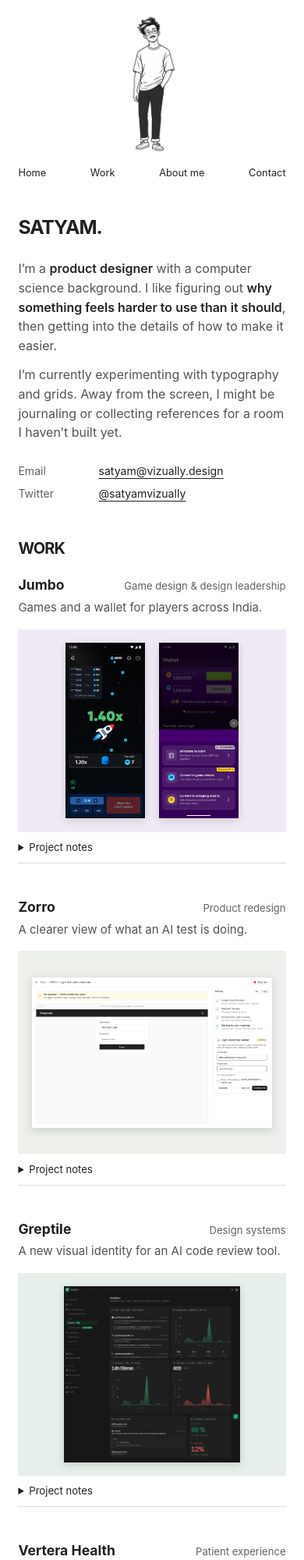
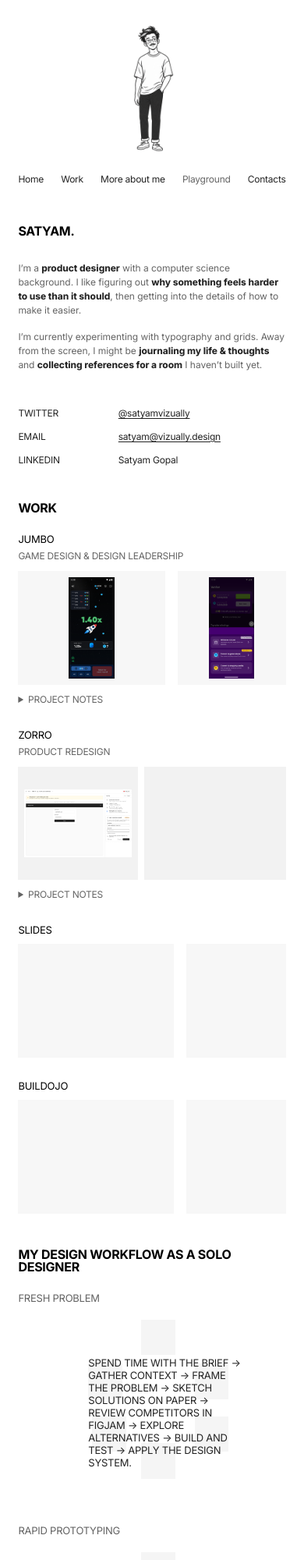
Before and after one commit to tilltonystark/iamsatyam, a plain HTML site: page index.html in a window 390 px wide. Shown: the top 2000 px of the page at 78% size. Drawn offline with Linux system fonts and the light colour scheme.

Commit message:
Match homepage type and image slots to Figma

```diff
--- a/index.html
+++ b/index.html
@@ -16,19 +16,24 @@
       <nav aria-label="Portfolio navigation">
         <a href="#home">Home</a>
         <a href="#work">Work</a>
-        <a href="#about">About me</a>
-        <a href="#contact">Contact</a>
+        <a href="#about">More about me</a>
+        <span aria-disabled="true">Playground</span>
+        <a href="#contact">Contacts</a>
       </nav>
       <div class="column">
         <section id="home">
           <h1>Satyam.</h1>
-          <p>I’m a <strong>product designer</strong> with a computer science background. I like figuring out <strong>why something feels harder to use than it should</strong>, then getting into the details of how to make it easier.</p>
-          <p>I’m currently experimenting with typography and grids. Away from the screen, I might be journaling or collecting references for a room I haven’t built yet.</p>
+          <div class="intro">
+            <p>I’m a <strong>product designer</strong> with a computer science background. I like figuring out <strong>why something feels harder to use than it should</strong>, then getting into the details of how to make it easier.</p>
+            <p>I’m currently experimenting with typography and grids. Away from the screen, I might be <strong>journaling my life &amp; thoughts</strong> and <strong>collecting references for a room</strong> I haven’t built yet.</p>
+          </div>
           <dl>
+            <dt>Twitter</dt>
+            <dd><a href="https://x.com/satyamvizually">@satyamvizually</a></dd>
             <dt>Email</dt>
             <dd><a href="mailto:satyam@vizually.design">satyam@vizually.design</a></dd>
-            <dt>Twitter</dt>
-            <dd><a href="https://x.com/satyamvizually">@satyamvizually</a></dd>
+            <dt>LinkedIn</dt>
+            <dd>Satyam Gopal</dd>
           </dl>
         </section>
         <section id="work">
@@ -36,15 +41,15 @@
           <article>
             <header>
               <h3>Jumbo</h3>
-              <span>Game design & design leadership</span>
+              <span>Game design &amp; design leadership</span>
             </header>
-            <p>Games and a wallet for players across India.</p>
-            <figure class="jumbo">
-              <img src="assets/work/jumbo.png" alt="Jumbo product interface" loading="lazy">
-              <img src="assets/work/wallet.png" alt="Jumbo wallet withdrawal choices" loading="lazy">
+            <figure class="image-pair jumbo">
+              <div class="image-slot"><img src="assets/work/jumbo.png" alt="Jumbo product interface" loading="lazy"></div>
+              <div class="image-slot"><img src="assets/work/wallet.png" alt="Jumbo wallet withdrawal choices" loading="lazy"></div>
             </figure>
             <details>
               <summary>Project notes</summary>
+              <p>Games and a wallet for players across India.</p>
               <p>I designed Aviator from scratch and owned flows for Ludo, cricket and Plinko. Players often missed games in the Games tab, so I explored homepage layouts that put four or five priority games within reach. For Aviator, I focused on large controls and fewer taps during fast rounds.</p>
               <p>I managed two designers on the wallet. Together we worked through how to explain cash, tokens and shopping credits, and how to show what happens while a withdrawal is under review.</p>
             </details>
@@ -54,16 +59,88 @@
               <h3>Zorro</h3>
               <span>Product redesign</span>
             </header>
-            <p>A clearer view of what an AI test is doing.</p>
-            <figure class="zorro">
-              <img src="assets/work/zorro.png" alt="Zorro product interface" loading="lazy">
+            <figure class="image-pair zorro">
+              <div class="image-slot"><img src="assets/work/zorro.png" alt="Zorro product interface" loading="lazy"></div>
+              <div class="image-slot" aria-hidden="true"></div>
             </figure>
             <details>
               <summary>Project notes</summary>
+              <p>A clearer view of what an AI test is doing.</p>
               <p>I mapped the fields across tests, bugs and reports, then sketched which information belonged in a table and which needed a detail view. With an investor meeting approaching, I used Claude to explore high-fidelity versions of the selected layouts.</p>
               <p>One revised screen handles a run blocked at sign-in. It says why the agent paused and gives the tester a choice to continue with credentials, skip the step or stop the run.</p>
             </details>
           </article>
+          <article>
+            <h3>Slides</h3>
+            <figure class="image-pair future">
+              <div class="image-slot" aria-hidden="true"></div>
+              <div class="image-slot" aria-hidden="true"></div>
+            </figure>
+          </article>
+          <article>
+            <h3>Buildojo</h3>
+            <figure class="image-pair future">
+              <div class="image-slot" aria-hidden="true"></div>
+              <div class="image-slot" aria-hidden="true"></div>
+            </figure>
+          </article>
+        </section>
+        <section id="about">
+          <h2>My design workflow as a solo designer</h2>
+          <div class="workflow">
+            <h3>Fresh problem</h3>
+            <div class="workflow-panel">
+              <div class="workflow-images" aria-hidden="true"><span></span><span></span><span></span><span></span><span></span><span></span></div>
+              <p>Spend time with the brief → Gather context → Frame the problem → Sketch solutions on paper → Review competitors in FigJam → Explore alternatives → Build and test → Apply the design system.</p>
+            </div>
+          </div>
+          <div class="workflow">
+            <h3>Rapid prototyping</h3>
+            <div class="workflow-panel">
+              <div class="workflow-images" aria-hidden="true"><span></span><span></span><span></span><span></span><span></span><span></span></div>
+              <p>Understand the problem → Sketch a solution → Build a rough prototype with Claude → Try it and iterate → Choose a direction → Apply the design system or brand kit.</p>
+            </div>
+          </div>
+        </section>
+        <section>
+          <h2>Other than design</h2>
+          <div class="card-row hobbies" tabindex="0" aria-label="Interests">
+            <figure><figcaption>Calisthenics</figcaption><div class="image-slot" aria-hidden="true"></div></figure>
+            <figure><figcaption>Journaling</figcaption><div class="image-slot" aria-hidden="true"></div></figure>
+            <figure><figcaption>Badminton &amp; running</figcaption><div class="image-slot" aria-hidden="true"></div></figure>
+          </div>
+        </section>
+        <section>
+          <h2>Some nice words</h2>
+          <div class="testimonials">
+            <p>Founder of Zorro (YC)</p>
+            <div class="card-row quotes" tabindex="0" aria-label="Testimonials">
+              <blockquote>Experience was good. Easy to collaborate with and quick communication. Good variety of explorations as well.</blockquote>
+              <div class="empty-quote" aria-hidden="true"></div>
+            </div>
+          </div>
+        </section>
+        <section class="teaching">
+          <h2>I love sharing whatever I’ve learnt</h2>
+          <figure>
+            <figcaption>Design system workshop at GrowthJockey, 2024</figcaption>
+            <div class="image-slot" aria-hidden="true"></div>
+          </figure>
+          <figure>
+            <figcaption>Design sessions at Crater Club, 2023</figcaption>
+            <div class="image-slot" aria-hidden="true"></div>
+          </figure>
+          <figure>
+            <figcaption>Started a design club at NIT Jalandhar</figcaption>
+            <div class="teaching-grid" aria-hidden="true">
+              <div class="image-slot"></div>
+              <div class="image-slot"></div>
+              <div class="image-slot"></div>
+            </div>
+          </figure>
+        </section>
+        <section class="more-work">
+          <h2>More work</h2>
           <article>
             <header>
               <h3>Greptile</h3>
@@ -107,32 +184,6 @@
             </details>
           </article>
         </section>
-        <section id="about">
-          <h2>My design workflow</h2>
-          <h3>A fresh problem</h3>
-          <p>I start with the brief and sketch what someone came to do. Once the flow makes sense on paper, I explore layouts in Figma and work through the details with the team.</p>
-          <h3>Rapid prototyping</h3>
-          <p>I use a rough sketch to guide a prototype, try the interaction, and revise it before applying the design system.</p>
-        </section>
-        <section>
-          <h2>Other than design</h2>
-          <dl>
-            <dt>Calisthenics</dt>
-            <dd>Pull-ups and timed challenges.</dd>
-            <dt>Journaling</dt>
-            <dd>Small things I’d otherwise forget.</dd>
-            <dt>Badminton</dt>
-            <dd>A college favourite I’d like to return to.</dd>
-          </dl>
-        </section>
-        <section>
-          <h2>Sharing what I’ve learnt</h2>
-          <ul>
-            <li>Design systems workshop at GrowthJockey <small>2024</small></li>
-            <li>Design sessions at Crater Club <small>2023</small></li>
-            <li>Started a design community at NIT Jalandhar</li>
-          </ul>
-        </section>
         <footer id="contact">
           <h2>Get in touch</h2>
           <a href="mailto:satyam@vizually.design">satyam@vizually.design</a>
--- a/styles.css
+++ b/styles.css
@@ -1,222 +1,213 @@
-* {
-  box-sizing: border-box;
+@font-face {
+  font-family: Inter;
+  src: url("assets/inter-variable.woff2") format("woff2");
+  font-style: normal;
+  font-weight: 100 900;
+  font-display: swap;
 }
+
+* { box-sizing: border-box; }
+
 html {
-  color: #20201f;
-  background: white;
-  font: 16px/1.55 Inter,-apple-system,BlinkMacSystemFont,"Helvetica Neue",Arial,sans-serif;
+  color: #232323;
+  background: #fff;
+  font: 13px/16px Inter, -apple-system, BlinkMacSystemFont, "Helvetica Neue", sans-serif;
+  letter-spacing: -.24px;
 }
+
 body {
   margin: 0;
   display: grid;
-  grid-template-columns: 41.5% 1fr;
+  grid-template-columns: 41.5% minmax(0, 1fr);
   height: 100dvh;
   overflow: hidden;
 }
+
 aside {
   display: grid;
-  place-items: center;
+  justify-items: center;
+  align-content: start;
+  padding-top: min(102px, 16dvh);
 }
+
 aside img {
-  width: min(70%,340px);
+  display: block;
+  width: min(291px, 84%);
   max-height: 72dvh;
   object-fit: contain;
 }
+
 main {
   overflow-y: auto;
-  min-width: 0;
-  padding: 0 clamp(20px,4.7vw,84px) 0 1.55vw;
-  scroll-padding: 1rem;
+  padding-inline: 1.5625vw 4.6875vw;
+  scroll-padding-top: 12px;
 }
-.column,nav {
-  max-width: 740px;
-}
+
+.column, nav { width: 100%; max-width: 535px; }
+
 nav {
   display: flex;
+  align-items: center;
   justify-content: space-between;
-  padding: 23px 0;
-  font-size: .8rem;
+  gap: 8px;
+  height: 44px;
+  font-size: 10px;
 }
-a {
-  color: inherit;
-  text-underline-offset: 4px;
+
+nav a { text-decoration: none; }
+nav span { color: #646464; }
+a { color: inherit; text-underline-offset: 2px; }
+a:hover, summary:hover { text-decoration: underline; }
+
+.column {
+  display: grid;
+  grid-template-columns: minmax(0, 1fr);
+  gap: 44px;
+  padding-block: 106px 44px;
 }
-nav a {
-  text-decoration: none;
+
+h1, h2, h3, p, figure, dl, dd, blockquote { margin: 0; }
+h1, h2, h3 { color: #000; text-transform: uppercase; }
+h1, h2 { font-size: 16px; line-height: 16px; font-weight: 700; }
+h2 { margin-bottom: 24px; }
+h3 { font-size: 13px; line-height: 16px; font-weight: 400; }
+
+.intro {
+  max-width: 456px;
+  margin-top: 31px;
+  min-height: 80px;
+  color: #646464;
+  font-size: 10px;
+  letter-spacing: -.05px;
 }
-a:hover,summary:hover {
-  text-decoration: underline;
-}
-.column {
-  padding-top: clamp(42px,11vh,130px);
-}
-h1,h2,h3 {
-  line-height: 1.2;
-  margin: 0;
-  font-weight: 650;
-}
-h1,h2 {
-  text-transform: uppercase;
-  letter-spacing: -.045em;
-}
-h1 {
-  font-size: 1.55rem;
-  margin-bottom: 1.6rem;
-}
-h2 {
-  font-size: 1.25rem;
-  margin-bottom: 1.5rem;
-}
-h3 {
-  font-size: 1.1rem;
-}
-p {
-  color: #535351;
-  max-width: 58ch;
-  margin: .75rem 0;
-}
-strong {
-  color: #242423;
-  font-weight: 600;
-}
-section,footer {
-  margin-bottom: 4rem;
-}
+
+.intro p + p { margin-top: 16px; }
+strong { color: #232323; font-weight: 750; }
+
 dl {
   display: grid;
-  grid-template-columns: minmax(85px,28%) 1fr;
-  gap: 7px;
-  margin: 1.6rem 0 0;
-  font-size: .88rem;
+  grid-template-columns: 46% minmax(0, 1fr);
+  gap: 12px;
+  max-width: 253px;
+  margin-top: 44px;
+  font-size: 10px;
 }
-dd {
-  margin: 0;
+dt { text-transform: uppercase; }
+
+article + article { margin-top: 28px; }
+article header { display: grid; gap: 5px; }
+article header span, article > p, summary {
+  color: #646464;
+  font-size: 10px;
+  text-transform: uppercase;
 }
-dt,small,header span {
-  color: #62625f;
+article > p { margin-top: 2px; }
+
+.image-pair {
+  display: grid;
+  grid-template-columns: minmax(0, 299fr) minmax(0, 220fr);
+  grid-template-rows: minmax(0, 1fr);
+  gap: 16px;
+  aspect-ratio: 535 / 227;
+  margin-top: 10px;
 }
-article {
-  margin: 0 0 2.8rem;
+.image-pair.zorro {
+  grid-template-columns: minmax(0, 242fr) minmax(0, 285fr);
+  gap: 8px;
 }
-article header {
-  display: flex;
-  justify-content: space-between;
-  align-items: baseline;
-  gap: 12px;
+.image-pair.future { grid-template-columns: minmax(0, 316fr) minmax(0, 203fr); }
+.image-slot {
+  display: grid;
+  min-width: 0;
+  min-height: 0;
+  place-items: center;
+  overflow: hidden;
+  background: #f7f7f7;
 }
-header span,summary {
-  font-size: .82rem;
+.zorro .image-slot { background: #f2f2f2; }
+.image-slot img {
+  width: 100%;
+  height: 100%;
+  object-fit: contain;
+  min-height: 0;
+  padding: 8px;
 }
-article>p {
-  font-size: .94rem;
-  margin: .35rem 0 1rem;
+details { margin-top: 10px; }
+summary { cursor: pointer; width: fit-content; }
+details p { margin-top: 10px; line-height: 1.45; }
+
+.workflow + .workflow { margin-top: 20px; }
+.workflow h3, figcaption, .testimonials > p { color: #636363; text-transform: uppercase; }
+.workflow-panel {
+  position: relative;
+  aspect-ratio: 535 / 367;
+  margin-top: 12px;
 }
-figure {
-  margin: 0;
-  display: flex;
-  align-items: center;
-  justify-content: center;
-  gap: 6%;
-  height: clamp(230px,29vw,410px);
-  background: #edf0ea;
-  padding: 5%;
-  overflow: hidden;
+.workflow-images span {
+  position: absolute;
+  width: 12%;
+  height: 18.25%;
+  background: #f5f5f5;
 }
-figure img {
-  object-fit: contain;
-  max-width: 100%;
-  height: 100%;
-  filter: drop-shadow(0 3px 6px #0002);
+.workflow-images span:nth-child(1) { left: 43.36%; top: 3.27%; }
+.workflow-images span:nth-child(2) { left: 62.06%; top: 25.89%; }
+.workflow-images span:nth-child(3) { left: 62.06%; top: 52.86%; }
+.workflow-images span:nth-child(4) { left: 43.36%; top: 66.76%; }
+.workflow-images span:nth-child(5) { left: 25.98%; top: 52.86%; }
+.workflow-images span:nth-child(6) { left: 24.67%; top: 25.89%; }
+.workflow-panel p {
+  position: absolute;
+  left: 24.67%;
+  top: 29.15%;
+  max-width: 56%;
+  text-transform: uppercase;
 }
-figure.jumbo {
-  background: #f0eaf5;
+.workflow + .workflow .workflow-panel p { left: 13.46%; max-width: 78%; }
+
+.card-row { display: flex; overflow-x: auto; scrollbar-width: none; }
+.hobbies { gap: 12px; }
+.hobbies figure { flex: 0 0 187px; }
+.hobbies .image-slot {
+  height: 260px;
+  margin-top: 7px;
+  border: 1px solid #e5e5e5;
+  background: white;
 }
-figure.greptile {
-  background: #e7efea;
+.quotes { gap: 7px; margin-top: 7px; }
+.quotes > * { flex: 0 0 351px; min-height: 138px; border: 1px solid #e5e5e5; }
+blockquote { padding: 23px 22px; text-transform: uppercase; }
+
+.teaching figure + figure { margin-top: 20px; }
+.teaching figcaption { margin-bottom: 12px; }
+.teaching figure > .image-slot, .teaching-grid { aspect-ratio: 535 / 367; }
+.teaching-grid {
+  display: grid;
+  grid-template-columns: 1fr 1fr;
+  grid-template-rows: 1fr 1fr;
+  gap: 8px 4px;
 }
-figure.vertera {
-  background: #f0eff9;
+.teaching-grid .image-slot:first-child { grid-row: span 2; }
+.teaching .image-slot { background: #f5f5f5; }
+
+.more-work figure {
+  margin-top: 10px;
+  height: 227px;
+  background: #f7f7f7;
 }
-figure.workers {
-  background: #efefed;
-}
-figure.jumbo img {
-  max-width: 44%;
-}
-details {
-  border-bottom: 1px solid #ddd;
-  padding: .6rem 0;
-}
-summary {
-  cursor: pointer;
-  width: fit-content;
-}
-#about h3 {
-  margin-top: 1.6rem;
-}
-ul {
-  padding: 0;
-  list-style: none;
-}
-li {
-  padding: .7rem 0;
-  border-bottom: 1px solid #ddd;
-}
-small {
-  float: right;
-}
-footer {
-  padding-bottom: 2rem;
-}
-a:focus-visible,summary:focus-visible,main:focus-visible {
-  outline: 2px solid #436ab2;
-  outline-offset: -2px;
-}
-.skip {
-  position: fixed;
-  left: 1rem;
-  top: -5rem;
-  background: white;
-  padding: .6rem;
-  z-index: 2;
-}
-.skip:focus {
-  top: .5rem;
-}
+.more-work figure img { width: 100%; height: 100%; object-fit: contain; }
+:focus-visible { outline: 2px solid #436ab2; outline-offset: -2px; }
+.skip { position: fixed; top: -5rem; left: 1rem; z-index: 2; background: white; padding: 8px; }
+.skip:focus { top: 8px; }
 
 @media (max-width: 700px) {
-  body {
-    display: block;
-    height: auto;
-    overflow: visible;
-  }
-  aside {
-    height: 180px;
-    margin-top: 1rem;
-  }
-  aside img {
-    height: 100%;
-    width: auto;
-    max-height: 180px;
-  }
-  main {
-    overflow: visible;
-    padding: 0 6vw;
-  }
-  nav {
-    padding: 1rem 0;
-  }
-  .column {
-    padding-top: 1.8rem;
-  }
-  section,footer {
-    margin-bottom: 3rem;
-  }
-  article header {
-    flex-wrap: wrap;
-    gap: 4px 12px;
-  }
-  figure {
-    height: 260px;
-  }
+  body { display: block; height: auto; overflow: visible; }
+  aside { padding: 28px 0 12px; }
+  aside img { width: 112px; }
+  main { overflow: visible; padding-inline: 6vw; }
+  .column { padding-top: 36px; }
+  nav { font-size: 12px; flex-wrap: wrap; }
+  .intro, dl, article > p, article header span, summary { font-size: 12px; line-height: 18px; }
+  .intro { min-height: auto; }
+  .workflow-panel { min-height: 250px; }
+  .workflow-panel p { top: 22%; }
 }
```
Also changed, not shown: PORTFOLIO_CONTEXT.md (+2 -0 lines), assets/inter-LICENSE.txt (added, +92 -0 lines), assets/inter-variable.woff2 (added).
